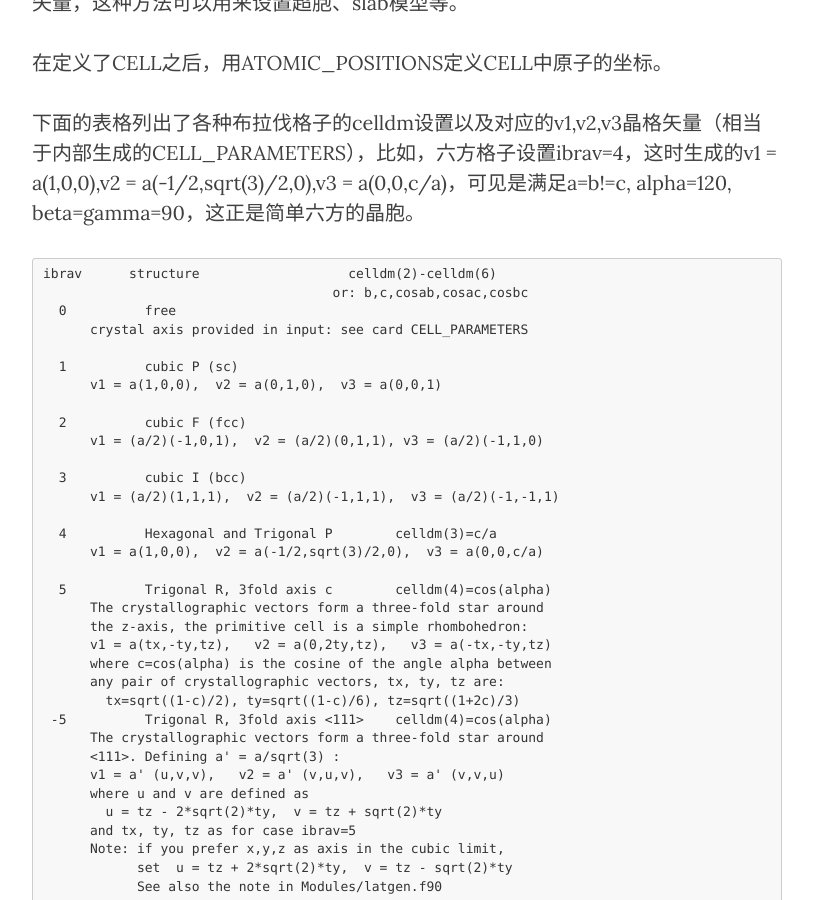
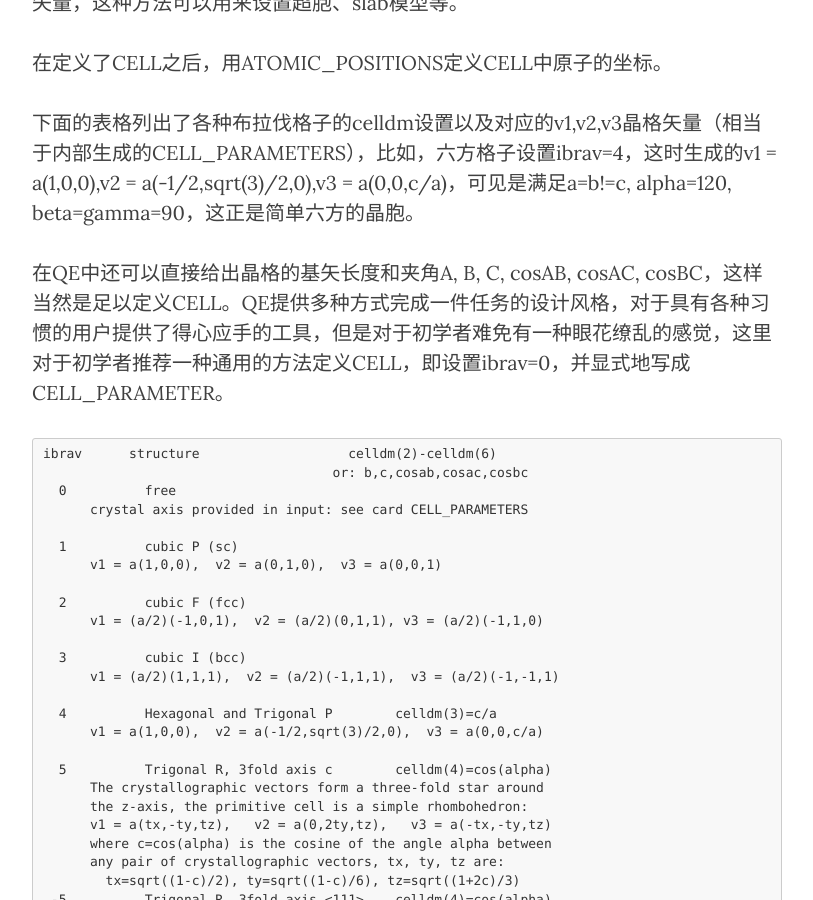
Before and after one commit to yyyu200/DFTbook, a Jekyll site: the page built from _posts/2019-04-07-TransCell.md, in a window 1280 px wide and 900 px high, scrolled down 3072 px. Shown: the whole window, without its empty margins (233-1046 px from the left). Built offline with Jekyll 4.4.1, drawn with Linux system fonts in a browser that asks for light colours; nearby versions of some CDN libraries; formulas are drawn with MathJax 3; comment, search, counter and statistics services are not loaded.

Commit message:
modify at20190413-09:39:29-aliyun

````diff
--- a/_posts/2019-04-07-TransCell.md
+++ b/_posts/2019-04-07-TransCell.md
@@ -70,6 +70,8 @@ ibrav不等于零时，这里建议只用来计算材料的原胞，这时，ibr
 在定义了CELL之后，用ATOMIC_POSITIONS定义CELL中原子的坐标。
 
 下面的表格列出了各种布拉伐格子的celldm设置以及对应的v1,v2,v3晶格矢量（相当于内部生成的CELL_PARAMETERS），比如，六方格子设置ibrav=4，这时生成的v1 = a(1,0,0),v2 = a(-1/2,sqrt(3)/2,0),v3 = a(0,0,c/a)，可见是满足a=b!=c, alpha=120, beta=gamma=90，这正是简单六方的晶胞。
+
+在QE中还可以直接给出晶格的基矢长度和夹角A, B, C, cosAB, cosAC, cosBC，这样当然是足以定义CELL。QE提供多种方式完成一件任务的设计风格，对于具有各种习惯的用户提供了得心应手的工具，但是对于初学者难免有一种眼花缭乱的感觉，这里对于初学者推荐一种通用的方法定义CELL，即设置ibrav=0，并显式地写成CELL_PARAMETER。
 
 ```
 ibrav      structure                   celldm(2)-celldm(6)
````
